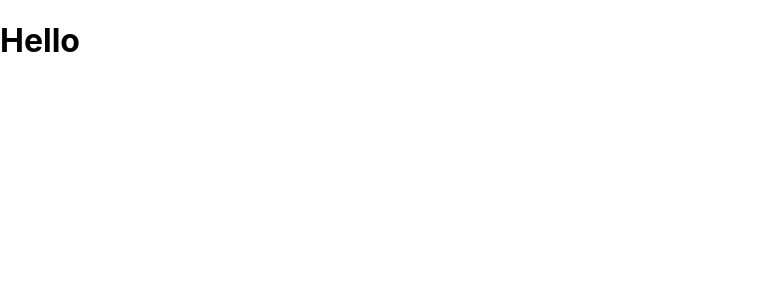
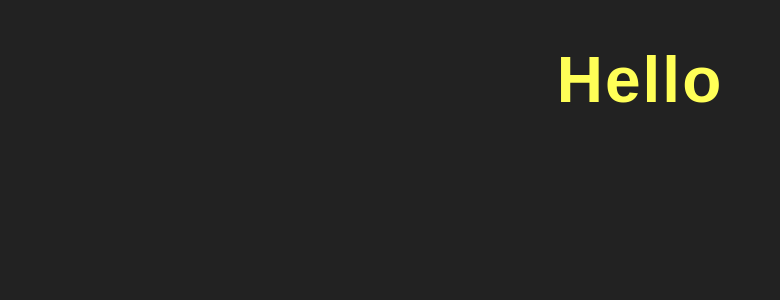
Before and after one commit to richardingwe/starwars-react-query, a JavaScript app: page / in a window 1280 px wide. Shown: the top 300 px of the page, without its empty margins (0-780 px from the left). Built offline with nearby package versions, Linux system fonts and the light colour scheme; the HTML template or start-up script is replaced by a standard one.

Commit message:
added little css

```diff
--- a/src/index.css
+++ b/src/index.css
@@ -1,13 +1,33 @@
 body {
-  margin: 0;
-  font-family: -apple-system, BlinkMacSystemFont, 'Segoe UI', 'Roboto', 'Oxygen',
-    'Ubuntu', 'Cantarell', 'Fira Sans', 'Droid Sans', 'Helvetica Neue',
-    sans-serif;
-  -webkit-font-smoothing: antialiased;
-  -moz-osx-font-smoothing: grayscale;
+	margin: 0;
+	font-family: sans-serif;
+	background: #222;
+	color: #ddd;
+	text-align: center;
 }
-
-code {
-  font-family: source-code-pro, Menlo, Monaco, Consolas, 'Courier New',
-    monospace;
+.App {
+	width: 960px;
+	margin: 0 auto;
 }
+h1 {
+	color: #ffff57;
+	font-size: 4em;
+	letter-spacing: 2px;
+}
+button {
+	margin: 0 10px;
+	background: transparent;
+	border: 3px solid #ccc;
+	border-radius: 20px;
+	padding: 10px;
+	color: #ccc;
+	font-size: 1.2em;
+	cursor: pointer;
+}
+button:hover {
+	color: #fff;
+	border-color: #fff;
+}
+.content {
+	text-align: left;
+}
```
